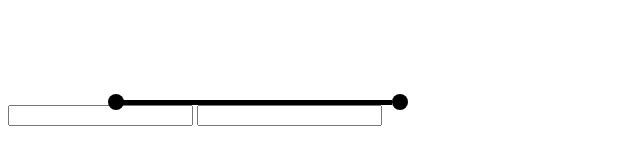
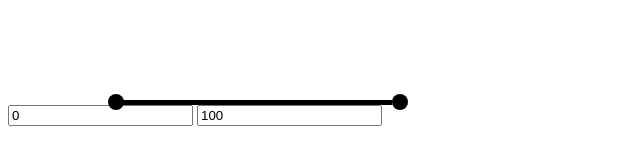
Before and after one commit to ThunderTeasers/Faze, a website built with webpack: page src/tests/views/slider.html in a window 1280 px wide. Shown: the full height of the page, 0-640 px from the left. Built offline with nearby package versions, Linux system fonts and the light colour scheme.

Commit message:
Модуль Slider: Добавлена возможность выбирать в какой инпут выводить какие значения через data атрибут

```diff
--- a/src/components/Modules/Slider/Slider.ts
+++ b/src/components/Modules/Slider/Slider.ts
@@ -176,6 +176,9 @@ class Slider extends Module {
       const inputNode: HTMLInputElement | null = document.querySelector<HTMLInputElement>(selector);
       if (inputNode) {
         this.inputsNodes.push(inputNode);
+
+        // Проставляем начальные значения
+        inputNode.value = this.config.range[inputNode.dataset.fazeSliderInput || 0];
       }
     });
   }
--- a/src/tests/views/slider.html
+++ b/src/tests/views/slider.html
@@ -14,7 +14,7 @@
   </head>
   <body>
     <div class="slider js-slider1" style="width: 300px" data-faze="slider" data-faze-slider-selectors-inputs=".js-slider-point1,.js-slider-point2"></div>
-    <input type="number" class="js-slider-point1" />
-    <input type="number" class="js-slider-point2" />
+    <input type="number" class="js-slider-point1" data-faze-slider-input="0" />
+    <input type="number" class="js-slider-point2" data-faze-slider-input="1" />
   </body>
 </html>
```
